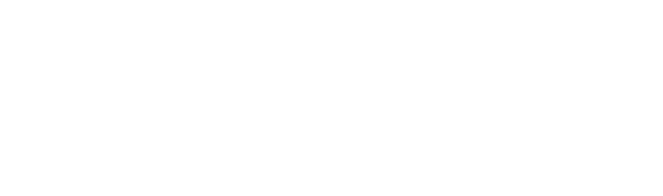
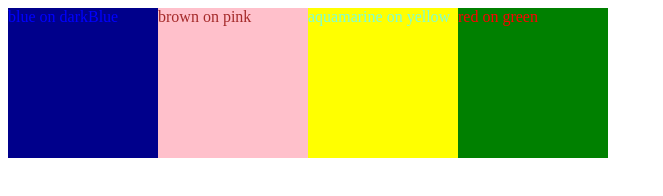
Before and after one commit to gxnews8/react-03-29-17, a website: page index.html in a window 1280 px wide. Shown: the whole page, without its empty margins (0-663 px from the left). Drawn offline with nearby package versions, Linux system fonts and the light colour scheme.

Commit message:
mapping over arrays

```diff
--- a/index.html
+++ b/index.html
@@ -14,14 +14,15 @@
         const tileDesriptions = [
             { color: 'blue', background: 'darkBlue'},
             { color: 'brown', background: 'pink'},
-            { color: 'aquamarine', background: 'yellow'}
+            { color: 'aquamarine', background: 'yellow'},
+            { color: 'red', background: 'green'}
         ]
 
         const App = (props) => {
-
-            return React.createElement('div', null,
-
-            );
+            const tiles = props.tiles.map((tileObj) => {
+                return React.createElement(Tile, tileObj);
+            })
+            return React.createElement('div', null, tiles);
         }
 
         const Tile = (props) => {
```
